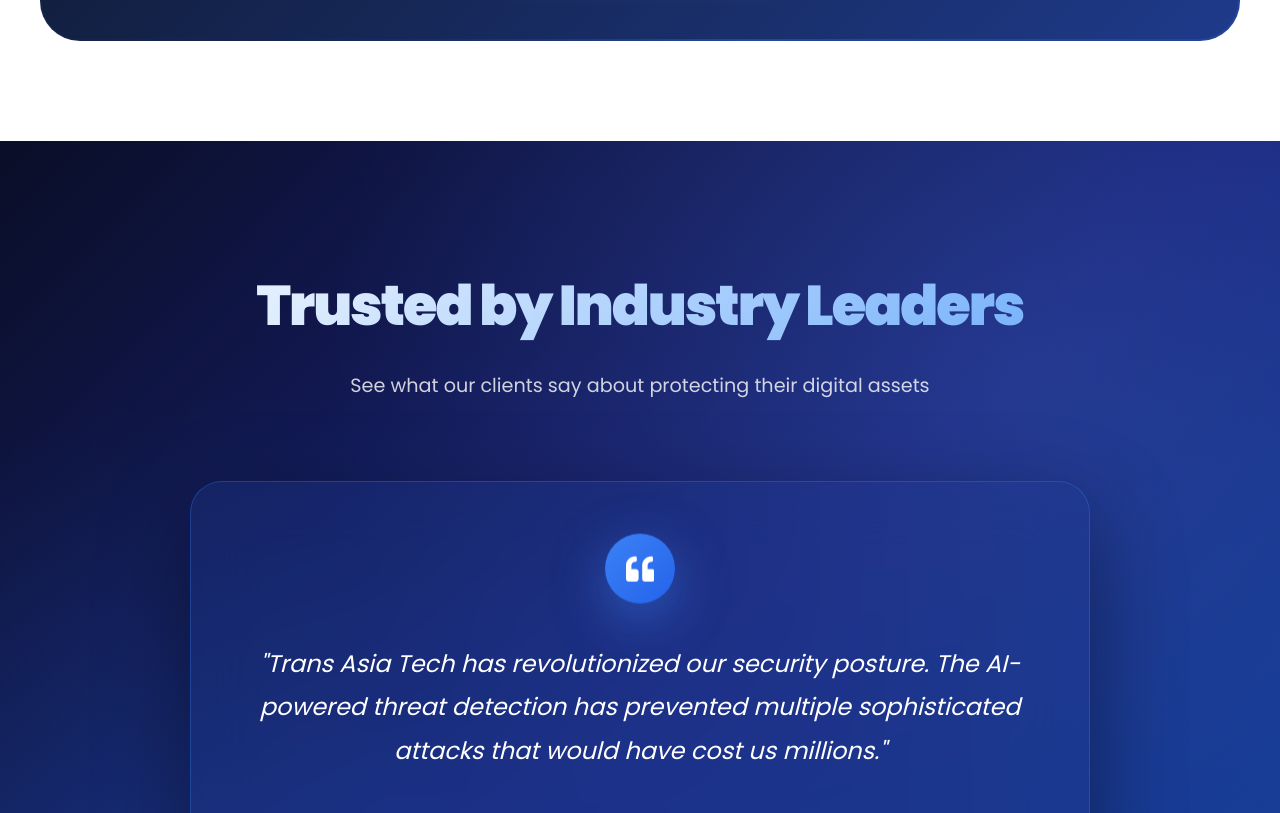
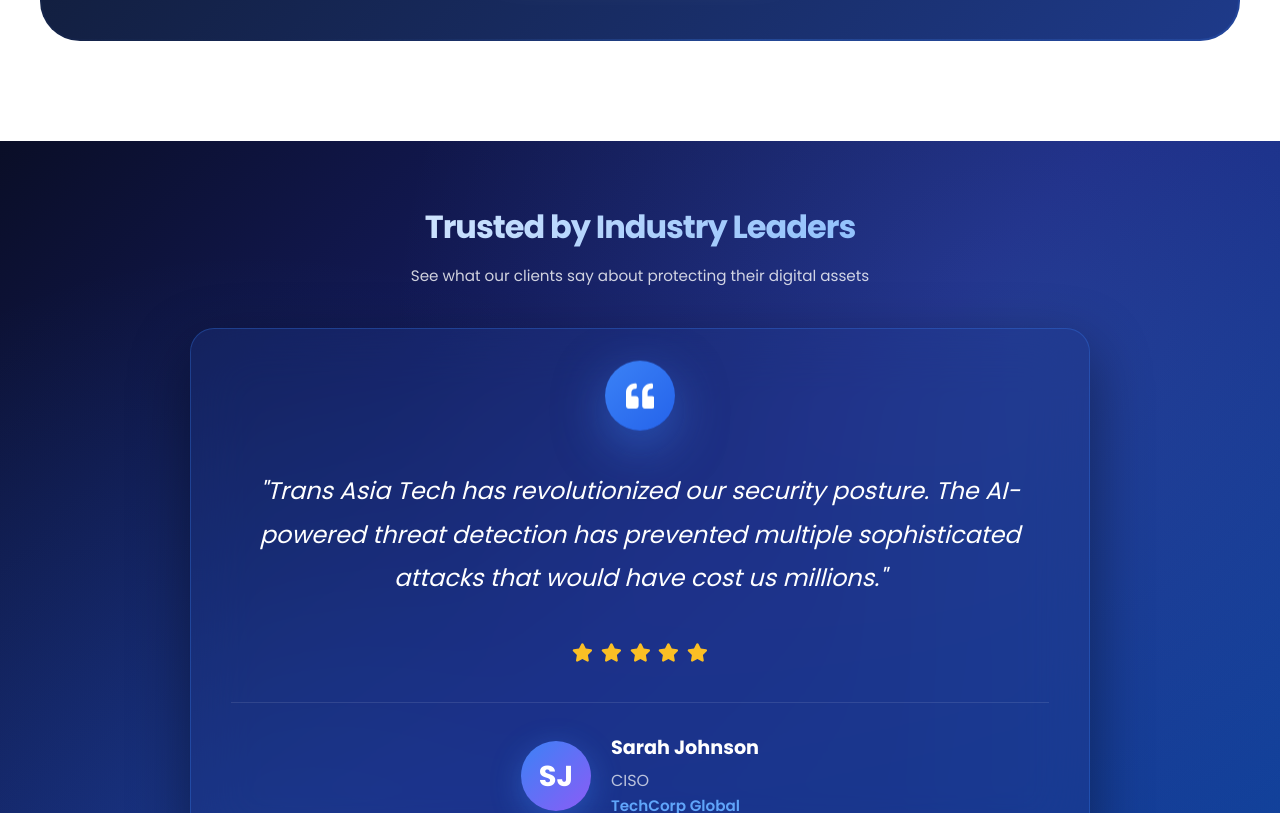
Before and after one commit to octaleadsprivatelimited-cloud/transasia, a React (Create React App) app in the folder client/: page / in a window 1280 px wide. Shown: the part 2467-3280 px from the top of the page. Built offline with nearby package versions, Linux system fonts and the light colour scheme.

Commit message:
style(testimonials): reduce section size (smaller padding, fonts, spacing)

```diff
--- a/client/src/components/Testimonials.js
+++ b/client/src/components/Testimonials.js
@@ -15,7 +15,7 @@ const float = keyframes`
 `;
 
 const TestimonialsContainer = styled.section`
-  padding: 120px 0;
+  padding: 60px 0;
   background: linear-gradient(135deg, #0a0e27 0%, #1a237e 50%, #0d47a1 100%);
   position: relative;
   overflow: hidden;
@@ -33,7 +33,7 @@ const TestimonialsContainer = styled.section`
   }
 
   @media (max-width: 768px) {
-    padding: 80px 0;
+    padding: 40px 0;
   }
 `;
 
@@ -51,28 +51,28 @@ const Container = styled.div`
 
 const SectionHeader = styled.div`
   text-align: center;
-  margin-bottom: 80px;
+  margin-bottom: 40px;
 `;
 
 const Title = styled(motion.h2)`
-  font-size: 3.5rem;
-  font-weight: 900;
+  font-size: 2rem;
+  font-weight: 700;
   background: linear-gradient(135deg, #ffffff 0%, #60a5fa 100%);
   -webkit-background-clip: text;
   -webkit-text-fill-color: transparent;
   background-clip: text;
-  margin-bottom: 20px;
-  letter-spacing: -2px;
+  margin-bottom: 12px;
+  letter-spacing: -1px;
 
   @media (max-width: 768px) {
-    font-size: 2.5rem;
+    font-size: 1.5rem;
   }
 `;
 
 const Subtitle = styled(motion.p)`
-  font-size: 1.2rem;
+  font-size: 0.95rem;
   color: rgba(255, 255, 255, 0.8);
-  max-width: 700px;
+  max-width: 600px;
   margin: 0 auto;
 `;
 
@@ -86,13 +86,13 @@ const TestimonialCard = styled(motion.div)`
   background: rgba(30, 58, 138, 0.3);
   backdrop-filter: blur(30px);
   border: 1px solid rgba(59, 130, 246, 0.3);
-  border-radius: 32px;
-  padding: 60px;
-  box-shadow: 0 30px 90px rgba(0, 0, 0, 0.4);
+  border-radius: 24px;
+  padding: 40px;
+  box-shadow: 0 20px 60px rgba(0, 0, 0, 0.4);
   position: relative;
 
   @media (max-width: 768px) {
-    padding: 40px 30px;
+    padding: 30px 20px;
   }
 `;
 
```
